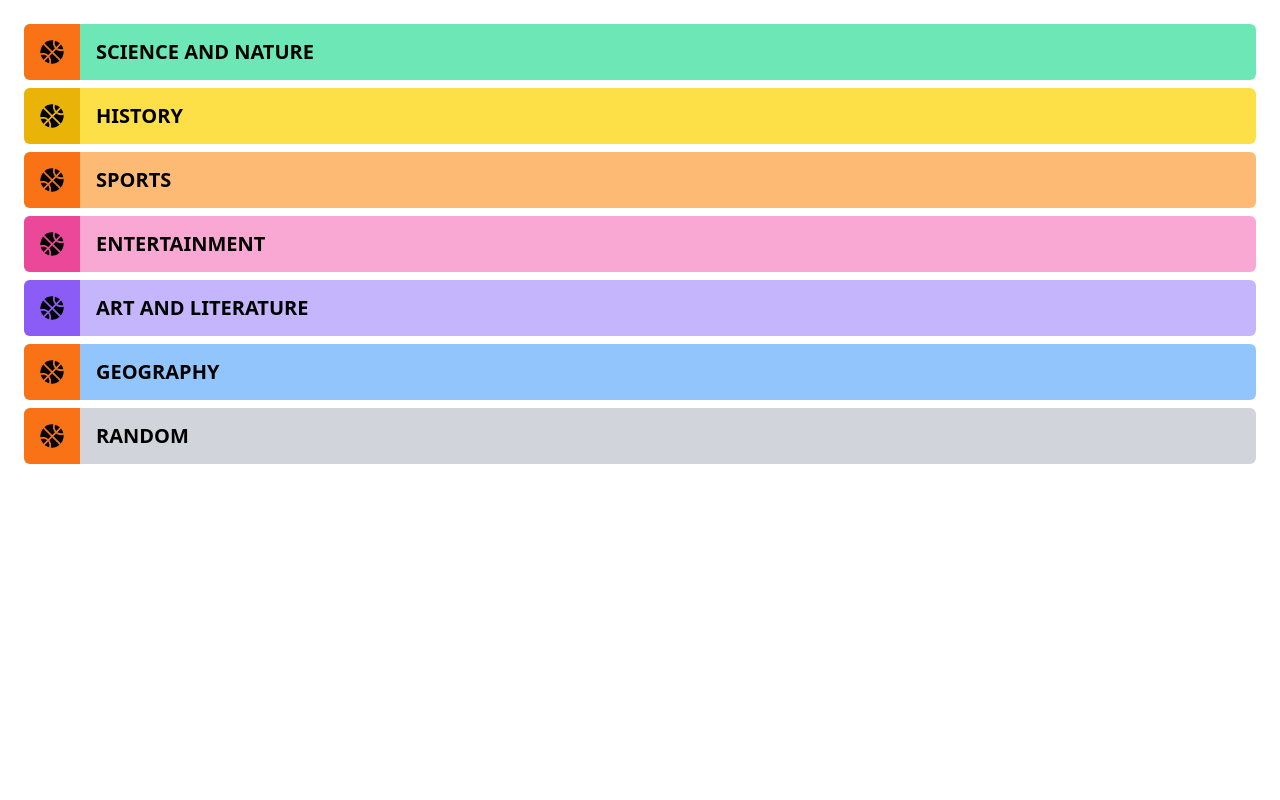
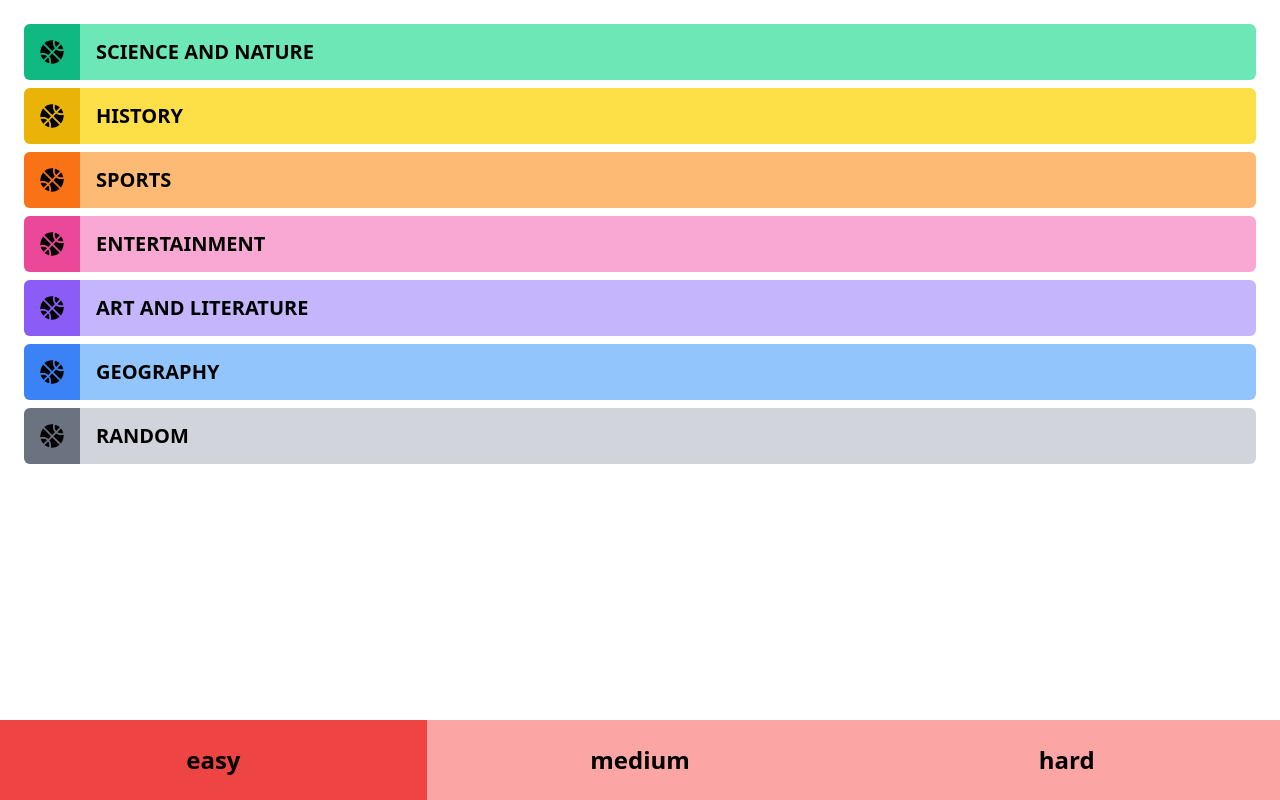
Before and after one commit to TrivialF5/eTrivial, a Vue app: page / in a window 1280 px wide. Built offline with nearby package versions, Linux system fonts and the light colour scheme.

Commit message:
button component to select difficulty

```diff
--- a/src/App.vue
+++ b/src/App.vue
@@ -1,17 +1,9 @@
 <script setup>
-  import SelectCategory from './components/SelectCategory.vue'
+import Category from './views/Category.vue';
 </script>
 
 <template>
   <div class="font-pop">
-    <main class="p-6 flex flex-col gap-2">
-      <SelectCategory name="science and nature" />
-      <SelectCategory name="history" />
-      <SelectCategory name="sports" />
-      <SelectCategory name="entertainment" />
-      <SelectCategory name="art and literature" />
-      <SelectCategory name="geography" />
-      <SelectCategory name="random" />
-    </main>
+    <Category />
   </div>
 </template>
--- /dev/null
+++ b/src/components/Button.vue
@@ -0,0 +1,5 @@
+<template>
+  <button class="flex items-center justify-center flex-1 h-20 text-2xl font-bold bg-red-300 w-36 hover:bg-red-500">
+    <slot>button</slot>
+  </button>
+</template>
--- a/src/components/SelectCategory.vue
+++ b/src/components/SelectCategory.vue
@@ -49,7 +49,7 @@ export default {
       return `flex items-center gap-4 overflow-hidden text-xl font-bold rounded-md h-14 ${this.classesBack}`;
     },
     mergeClassesFront() {
-      return `flex items-center justify-center bg-orange-500 h-14 w-14 ${this.classesFront}`;
+      return `flex items-center justify-center h-14 w-14 ${this.classesFront}`;
     },
   }
 }
--- /dev/null
+++ b/src/views/Category.vue
@@ -0,0 +1,45 @@
+<script setup>
+import SelectCategory from '../components/SelectCategory.vue'
+import Button from '../components/Button.vue'
+</script>
+
+<template>
+  <div class="font-pop">
+    <main class="flex flex-col gap-2 p-6">
+      <SelectCategory name="science and nature" />
+      <SelectCategory name="history" />
+      <SelectCategory name="sports" />
+      <SelectCategory name="entertainment" />
+      <SelectCategory name="art and literature" />
+      <SelectCategory name="geography" />
+      <SelectCategory name="random" />
+    </main>
+    <footer class="fixed bottom-0 flex w-full justify-items-stretch">
+      <Button :class="{'bg-red-500': easy}" @click="changeActive('easy')">easy</Button>
+      <Button :class="{'bg-red-500': medium}" @click="changeActive('medium')">medium</Button>
+      <Button :class="{'bg-red-500': hard}" @click="changeActive('hard')">hard</Button>
+    </footer>
+  </div>
+</template>
+
+<script>
+export default {
+  data() {
+    return {
+      difficulty: 'easy',
+      easy: true,
+      medium: false,
+      hard: false,
+    }
+  },
+  methods: {
+    changeActive(select) {
+      select === 'easy' ? this.easy = true : this.easy = false
+      select === 'medium' ? this.medium = true : this.medium = false
+      select === 'hard' ? this.hard = true : this.hard = false
+
+      this.difficulty = select
+    }
+  }
+}
+</script>
```
Also changed, not shown: 1 other file (tests, documents, lock files or other folders).
